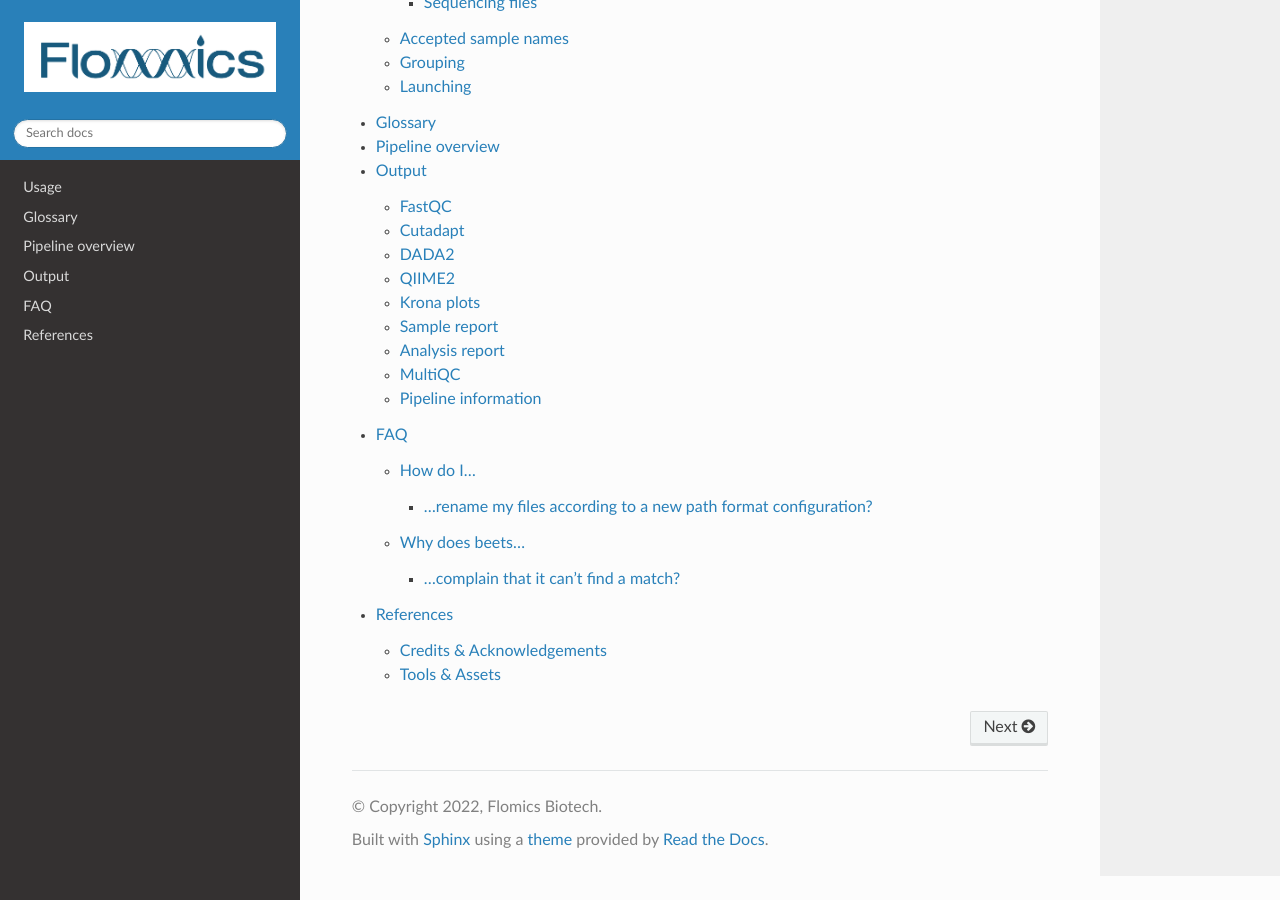
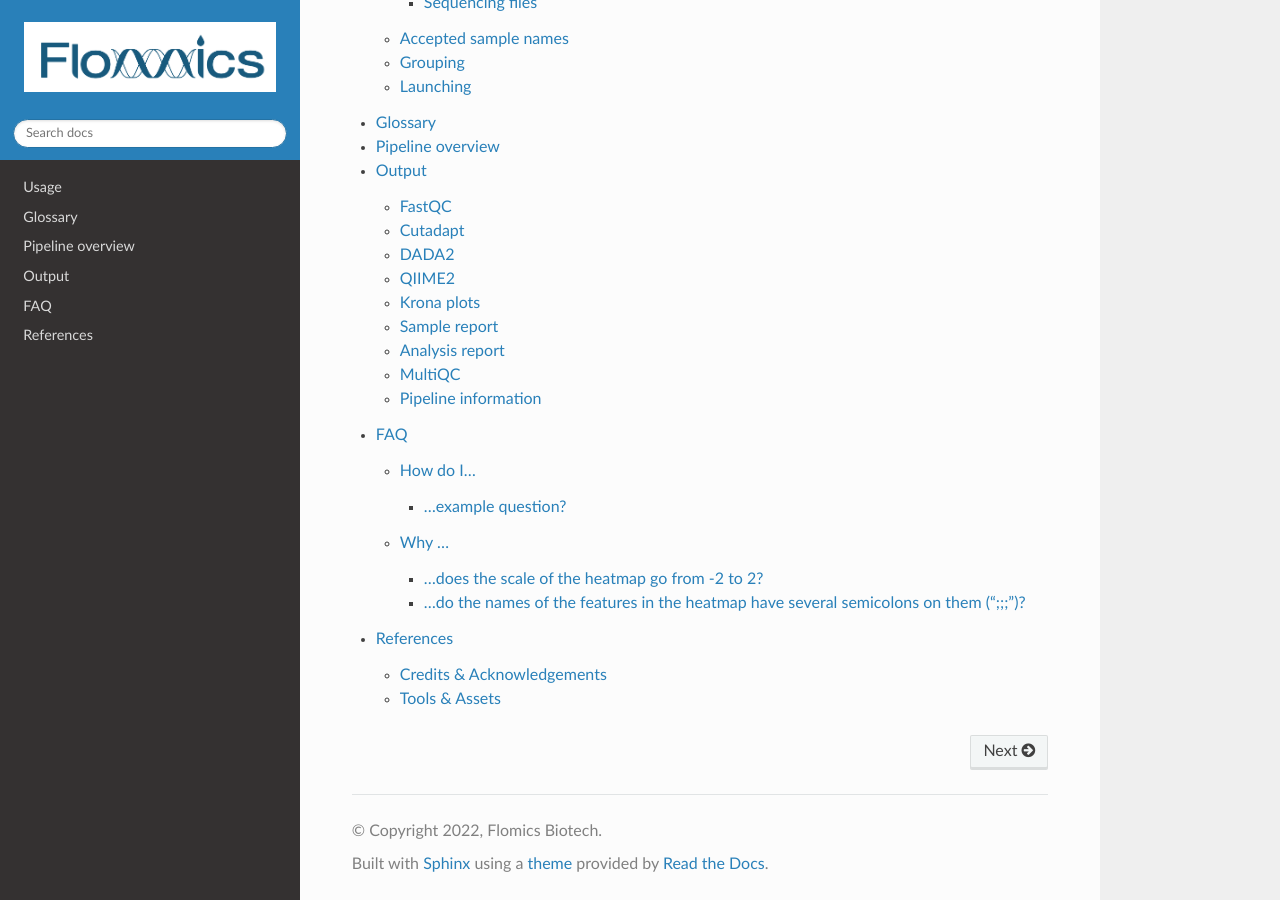
Before and after one commit to Flomics/16s-metagenomics-manual, a Sphinx documentation site: the page built from docs/source/index.rst, in a window 1280 px wide and 900 px high, scrolled down 758 px. Built offline with Sphinx 7.4.7 and the Read the Docs theme 2.0.0, drawn with Linux system fonts in a browser that asks for light colours; some of the changed lines change nothing that is shown.

```diff
--- a/docs/source/faq.rst
+++ b/docs/source/faq.rst
@@ -14,36 +14,27 @@
 
 .. _move:
 
-…rename my files according to a new path format configuration?
+…example question?
 --------------------------------------------------------------
 
-Just run the :ref:`move-cmd` command. Use a :doc:`query </reference/query>`
-to rename a subset of your music or leave the query off to rename
-everything.
+example answer.
 
-Why does beets…
+
+Why …
 ===============
 
-.. _nomatch:
+.. _heatscale:
 
-…complain that it can't find a match?
--------------------------------------
+…does the scale of the heatmap go from -2 to 2?
+-------------------------------------------
 
-There are a number of possibilities:
+In order to effectively show the difference in abundances between the top 30 most abundant features among the samples, we carry out a mathematical transformation of the feature's abundance, to end up with the decimal logarithm of the abundance in percent. First we transform the abundance to a percent scale. Since the decimal logarithm of zero is undefined, whe add a pseudocount of 0.01 to those features that have an abundance of 0%.
+Thus, the normalized abundance for a sample that has an abundance of 0% will be -2, and will be 2 for a sample that has an abundance of 100%.
 
--  First, make sure the album is in `the MusicBrainz
-   database <https://musicbrainz.org/>`__. You
-   can search on their site to make sure it's cataloged there. (If not,
-   anyone can edit MusicBrainz---so consider adding the data yourself.)
--  If the album in question is a multi-disc release, see the relevant
-   FAQ answer above.
--  The music files' metadata might be insufficient. Try using the "enter
-   search" or "enter ID" options to help the matching process find the
-   right MusicBrainz entry.
--  If you have a lot of files that are missing metadata, consider using
-   :doc:`acoustic fingerprinting </plugins/chroma>` or
-   :doc:`filename-based guesses </plugins/fromfilename>`
-   for that music.
 
-If none of these situations apply and you're still having trouble
-tagging something, please :ref:`file a bug report <bugs>`.
+.. _heattrail:
+
+…do the names of the features in the heatmap have several semicolons on them (";;;")?
+--------------------------------------------------------------------------------------
+
+This is because the pipeline follows the ``kpcofgs`` (Kingdom;Phylum;Class;Order;Family;Genus;Species) convention for naming the ASVs found in the sample. Although the pipeline will try to classify each ASVs to the deepest level, this won't always be possible, leaving an ASV classified to, for example, ``family`` level at most. Having two semicolons at the end of the feature name (for example: ``Bacteria;Bacteria;Firmicutes;Bacilli;Lactobacillales;Streptococcaceae;Streptoccocus``) means that the pipeline has classified with confidence that this ASV belongs to the Family ``Streptococcus``, but can't assign with confidence its Genus and Species.
```
